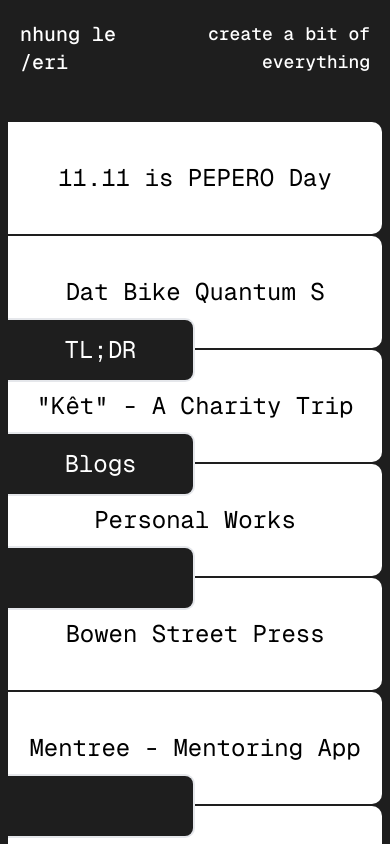
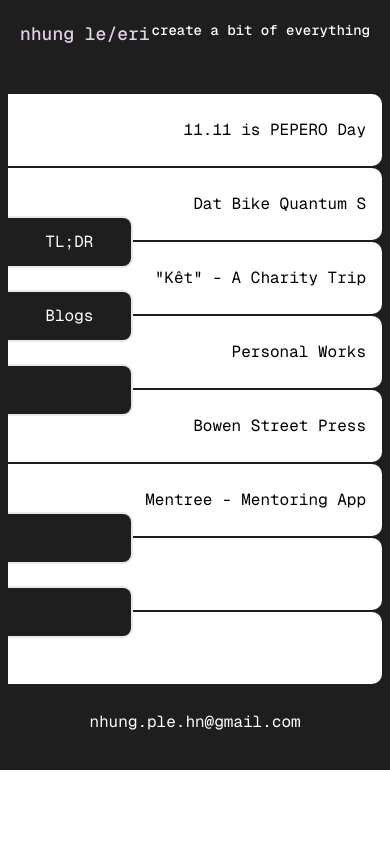
Before and after one commit to dathoangquoc/eri, a Next.js app: page / in a window 390 px wide. Shown: the top 844 px of the page. Built offline with nearby package versions, Linux system fonts and the light colour scheme.

Commit message:
resize homepage

```diff
--- a/src/app/page.tsx
+++ b/src/app/page.tsx
@@ -7,10 +7,10 @@
     <main className="text-dark bg-dark h-full">
       <h1>
         <div className="flex p-5 justify-between bg-dark">
-          <span className="text-xl md:text-[28px] font-medium text-white">
-            nhung le /eri
+          <span className="text-lg lg:text-xl md:text-[28px] font-medium text-[#E4D0EB]">
+            nhung le/eri
           </span>
-          <span className="text-lg md:text-xl text-white text-right">
+          <span className="text-sm md:text-lg text-white text-right">
             create a bit of everything
           </span>
         </div>
@@ -55,7 +55,7 @@
           <WhiteKey></WhiteKey>
         </div>
       </div>
-      <p className="text-white body-1 pb-9 w-full text-center">
+      <p className="text-white pb-9 w-full text-center text-md lg:text-xl">
         nhung.ple.hn@gmail.com
       </p>
     </main>
--- a/src/components/black-key.tsx
+++ b/src/components/black-key.tsx
@@ -1,6 +1,9 @@
 export default function BlackKey({ content }: { content?: string }) {
     return (
-        <div className="h-16 md:h-20 absolute -translate-y-1/2 w-1/2 md:w-1/3 rounded-r-lg bg-dark border-2 border-l-0 border-gray-200 text-white text-2xl flex items-center justify-center">
+        <div className="h-13 lg:h-20 absolute -translate-y-1/2 w-1/3
+        rounded-r-lg bg-dark border-2 border-l-0 border-gray-200
+        text-white text-md lg:text-2xl
+        flex items-center justify-center">
             {content ?? " "}
         </div>
     )
--- a/src/components/white-key.tsx
+++ b/src/components/white-key.tsx
@@ -1,9 +1,20 @@
 import Link from "next/link";
 
-export default function WhiteKey({ content, path }: { content?: string, path?: string }) {
-    return (
-        <div className="h-28 bg-white hover:bg-gray-700 my-0.5 rounded-r-lg text-black hover:text-white text-2xl flex items-center justify-center transition duration-300">
-            {content && path ? <Link href={path!}>{content ?? " "}</Link> : " " }
-        </div>
-    );
+export default function WhiteKey({
+  content,
+  path,
+}: {
+  content?: string;
+  path?: string;
+}) {
+  return (
+    <div className="h-18 lg:h-28
+    p-4
+    bg-white hover:bg-gray-700 my-0.5 rounded-r-lg text-black hover:text-white
+    text-md lg:text-2xl
+    flex items-center justify-end lg:justify-center
+    transition duration-300 hover:shadow-[inset_0_0_40px_rgba(0,0,0,0.6)]">
+      {content && path ? <Link href={path!}>{content ?? " "}</Link> : " "}
+    </div>
+  );
 }
```
